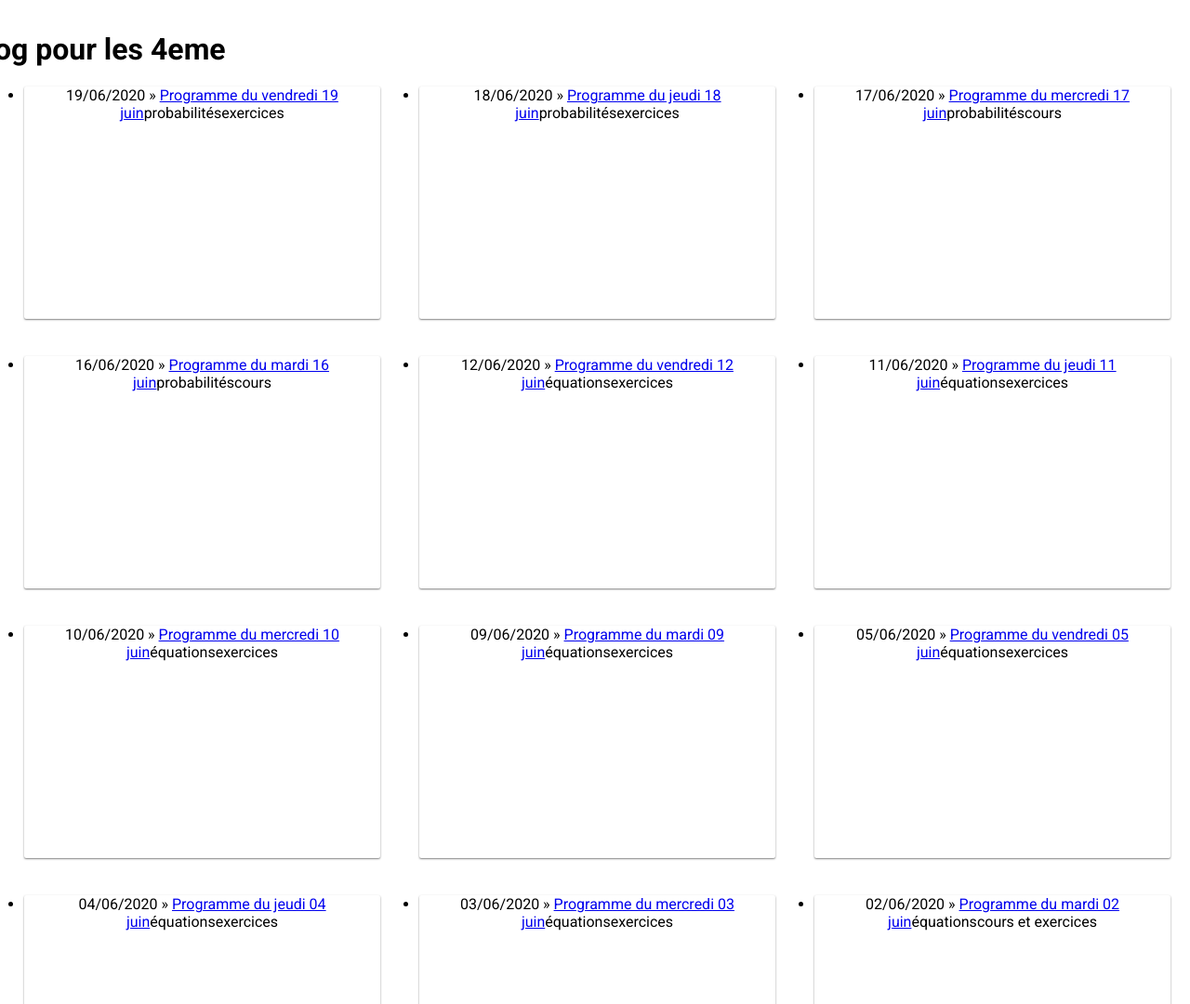
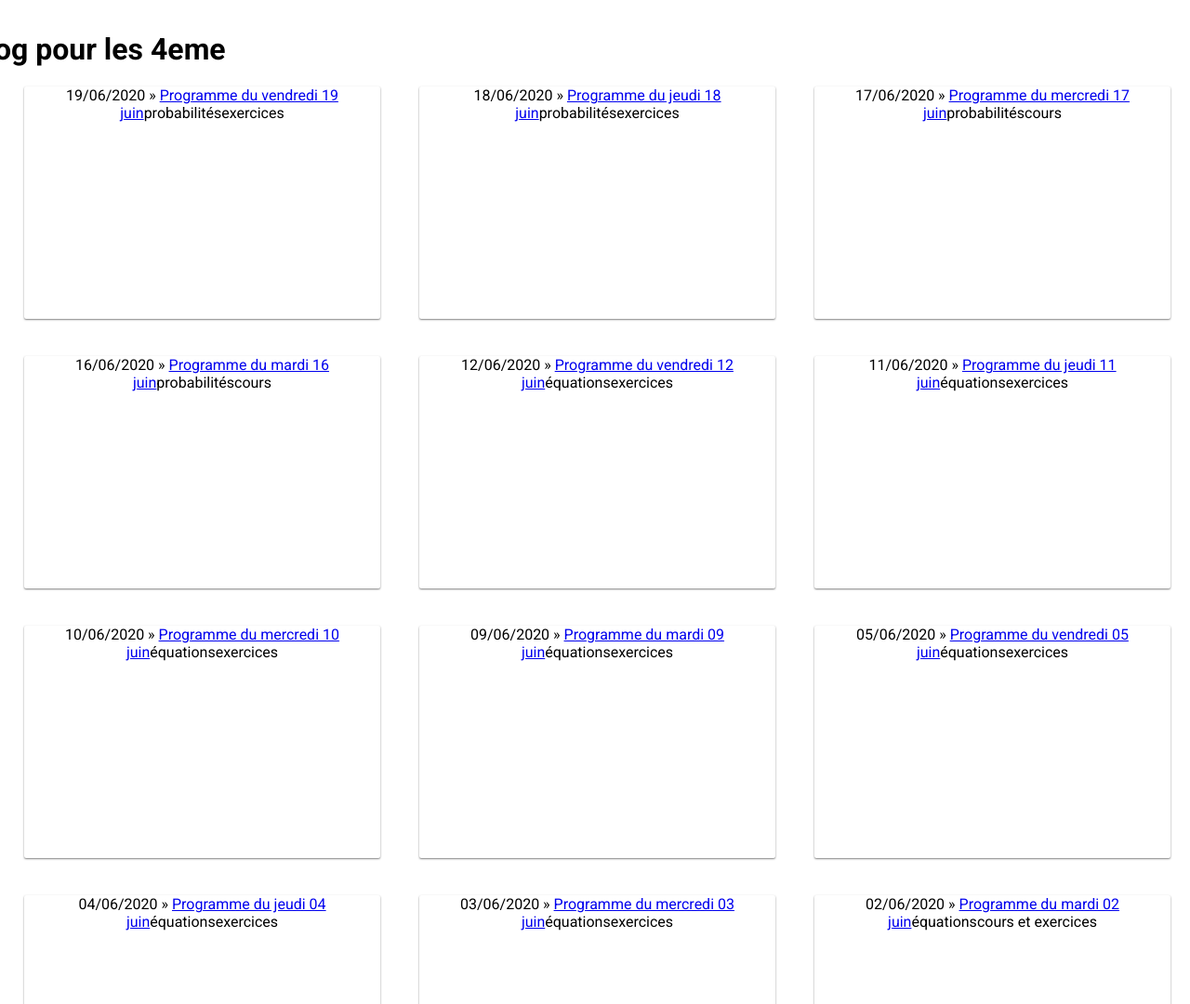
Before and after one commit to DangSinslay/DangSinslay.github.io, a Jekyll site: the page built from blog4/index.html, in a window 1280 px wide and 1400 px high. Shown: the part 320-1400 px from the top of the window at 93% size. Built offline with Jekyll 4.4.1, drawn with Linux system fonts in a browser that asks for light colours.

Commit message:
Update main.css

```diff
--- a/css/main.css
+++ b/css/main.css
@@ -102,6 +102,7 @@ nav ul button {
         display: flex !important;
         flex-direction: row !important;
         flex-wrap: wrap !important;
+        list-style: none !important;
 }
 
 #content li {
```
